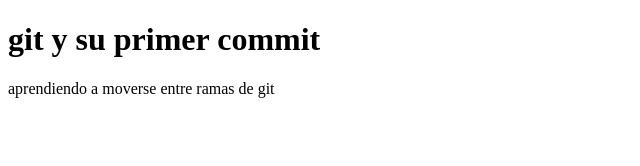
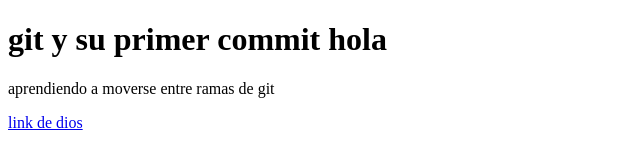
Before and after one commit to Richardby09/pruebasParaAprenderGit, a plain HTML site: page index.html in a window 1280 px wide. Shown: the whole page, without its empty margins (0-640 px from the left). Drawn offline with Linux system fonts and the light colour scheme.

Commit message:
hice cambios para ver que tal salia

```diff
--- a/index.html
+++ b/index.html
@@ -8,8 +8,10 @@
 </head>
 
 <body>
-    <h1>git y su primer commit</h1>
+    <h1>git y su primer commit hola</h1>
     <p>aprendiendo a moverse entre ramas de git</p>
+
+    <a href="#">link de dios</a>
 </body>
 
 </html>
```
